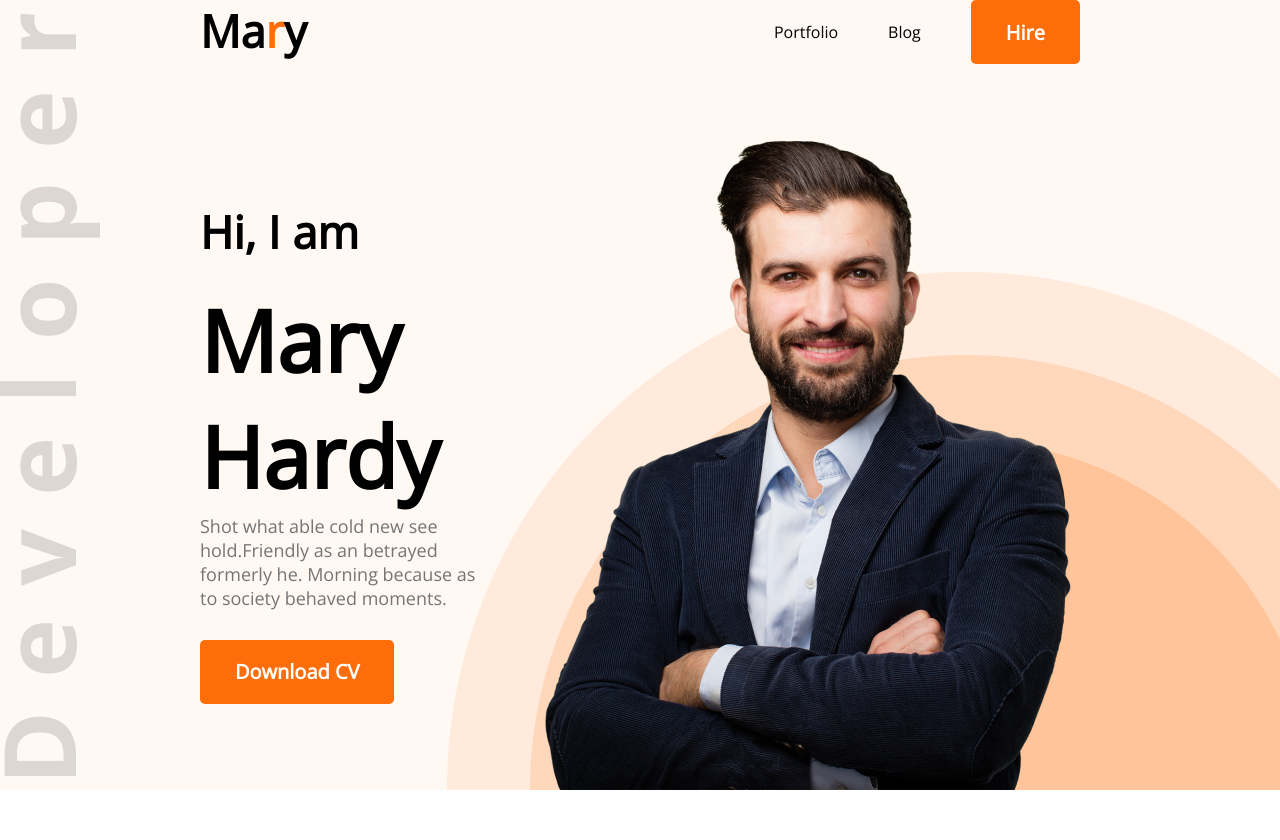
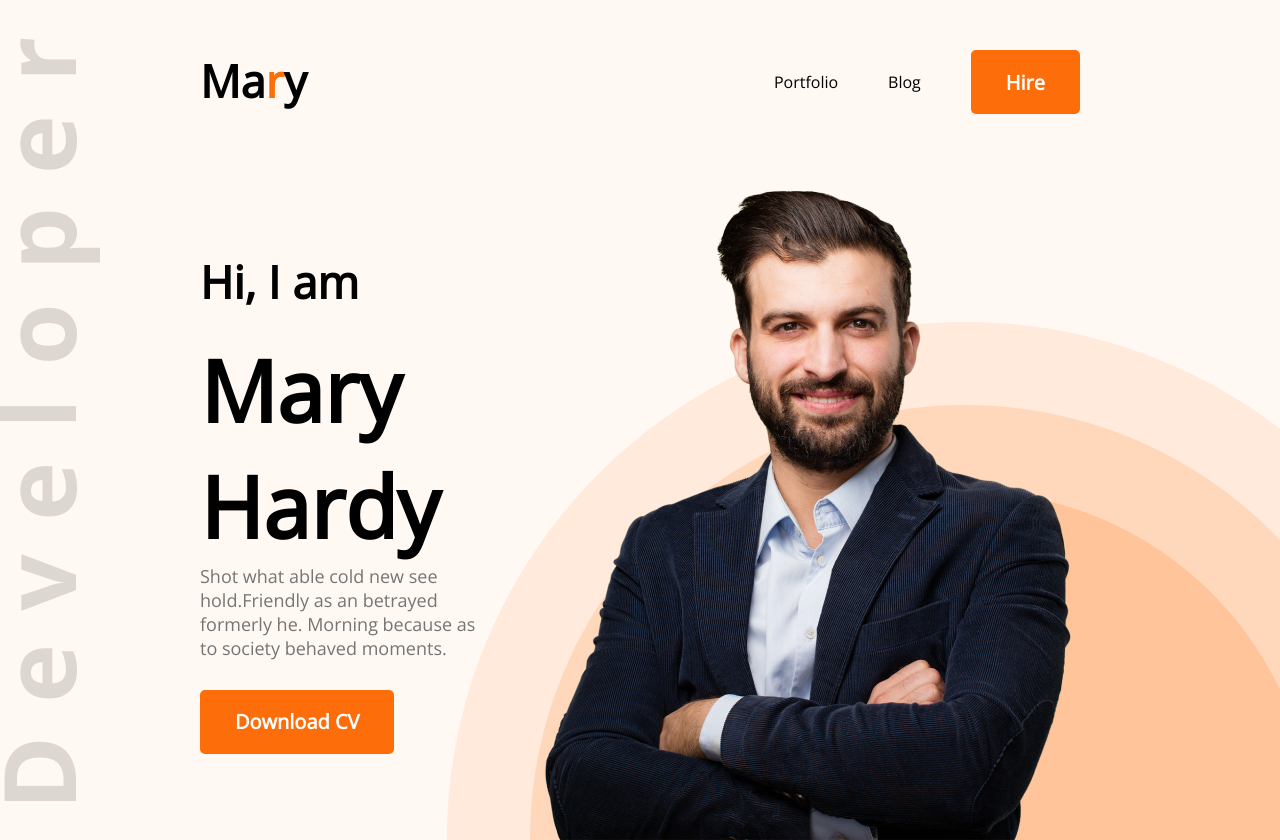
Before and after one commit to Mursalinkhan552/developer-portfolio2, a plain HTML site: page index.html in a window 1280 px wide. Shown: the top 840 px of the page. Drawn offline with nearby package versions, Linux system fonts and the light colour scheme.

Commit message:
Nav solution

```diff
--- a/styles/portfolio.css
+++ b/styles/portfolio.css
@@ -27,7 +27,7 @@
 nav{
     display: flex;
     justify-content: space-between;
-    margin: 0px 200px 50px 200px;
+    padding: 50px 200px;
 }
 .nav-title{
     font-weight: 800px;
```
